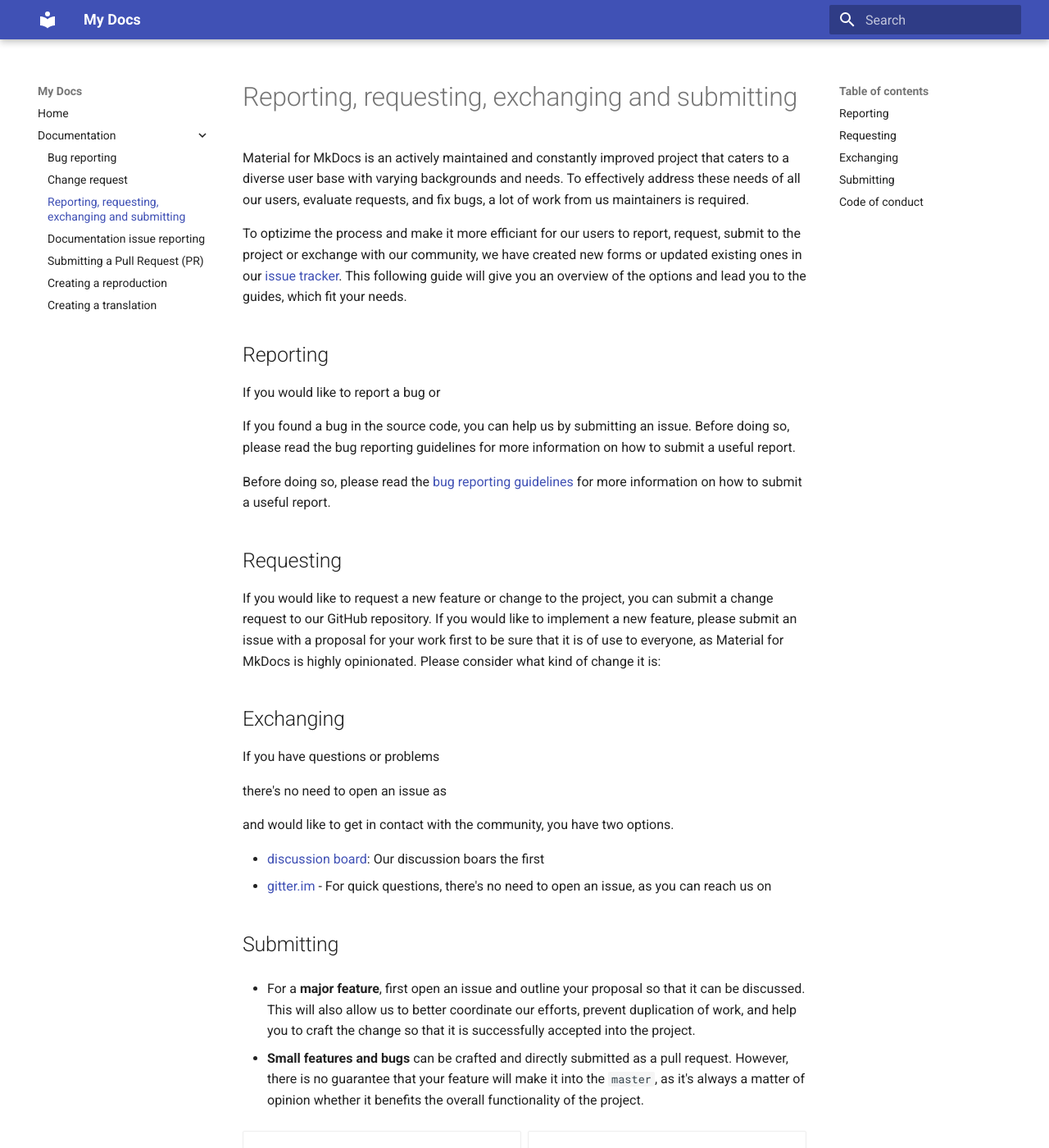
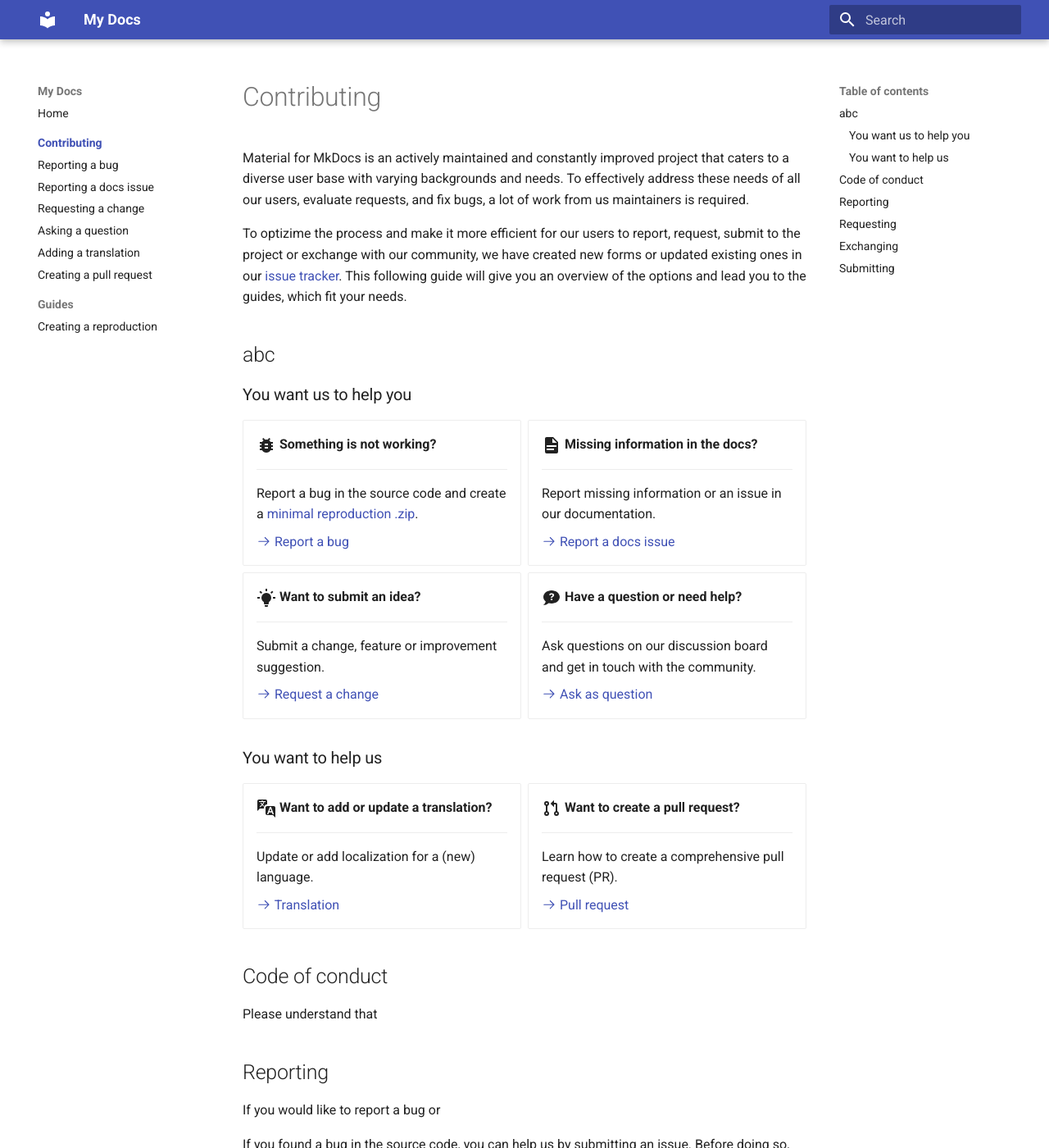
Before and after one commit to katharinalisalin/demo-bug-template, an MkDocs documentation site: the page built from docs/contributing/index.md, in a window 1280 px wide and 1400 px high. Shown: the whole window at 82% size. Built offline with MkDocs 1.6.1 and Material for MkDocs 9.7.7, drawn with Linux system fonts in a browser that asks for light colours; some of the changed text lies outside the part shown.

Commit message:
Updated link to issue template

```diff
--- a/docs/Documentation/contribution.md
+++ b/docs/contributing/index.md
@@ -1,17 +1,84 @@
-# Reporting, requesting, exchanging and submitting
+# Contributing
 
 Material for MkDocs is an actively maintained and constantly improved project
 that caters to a diverse user base with varying backgrounds and needs. To
 effectively address these needs of all our users, evaluate requests, and fix
 bugs, a lot of work from us maintainers is required.
 
-To optizime the process and make it more efficiant for our users to report,
+To optizime the process and make it more efficient for our users to report,
 request, submit to the project or exchange with our community, we have created
 new forms or updated existing ones in our [issue tracker]. This following guide
 will give you an overview of the options and lead you to the guides, which fit
 your needs.
 
   [issue tracker]: https://github.com/squidfunk/mkdocs-material/issues
+
+## abc
+
+### You want us to help you
+
+<div class="grid cards" markdown>
+
+-   :material-bug:{ .lg .middle } __Something is not working?__
+
+    ---
+
+    Report a bug in the source code and create a [minimal reproduction .zip](https://squidfunk.github.io/mkdocs-material/bug-report/reproduction/).
+
+    [:octicons-arrow-right-24: Report a bug](https://squidfunk.github.io/mkdocs-material/bug-report/)
+
+-   :material-file-document:{ .lg .middle } __Missing information in the docs?__
+
+    ---
+
+    Report missing information or an issue in our documentation.
+
+    [:octicons-arrow-right-24: Report a docs issue](https://squidfunk.github.io/mkdocs-material/documentation-issue-report/)
+
+-   :material-lightbulb-on:{ .lg .middle } __Want to submit an idea?__
+
+    ---
+
+    Submit a change, feature or improvement suggestion.
+
+    [:octicons-arrow-right-24: Request a change](https://squidfunk.github.io/mkdocs-material/change-request/)
+
+-   :material-chat-question:{ .lg .middle } __Have a question or need help?__
+
+    ---
+
+    Ask questions on our discussion board and get in touch with the community.
+
+    [:octicons-arrow-right-24: Ask as question](https://github.com/squidfunk/mkdocs-material/discussions)
+
+</div>
+
+### You want to help us
+
+<div class="grid cards" markdown>
+
+-   :material-translate-variant:{ .lg .middle } __Want to add or update a translation?__
+
+    ---
+
+    Update or add localization for a (new) language.
+
+    [:octicons-arrow-right-24: Translation](https://github.com/squidfunk/mkdocs-material/translation)
+
+-   :material-source-pull:{ .lg .middle } __Want to create a pull request?__
+
+    ---
+
+    Learn how to create a comprehensive pull request (PR).
+
+    [:octicons-arrow-right-24: Pull request](https://github.com/squidfunk/mkdocs-material/pull-request)
+
+</div>
+
+
+## Code of conduct
+
+Please understand that
 
 ## Reporting
 
@@ -56,8 +123,6 @@ two options.
 
 ## Submitting
 
-
-
 * For a **major feature**, first open an issue and outline your proposal so
   that it can be discussed. This will also allow us to better coordinate our
   efforts, prevent duplication of work, and help you to craft the change so
@@ -84,62 +149,3 @@ two options.
 ---
 
 ---
-
-
-
-<div class="grid cards" markdown>
-
--   :material-bug:{ .lg .middle } __Is something not working?__
-
-    ---
-
-    Report a bug in the source code and create a [minimal reproduction .zip](https://squidfunk.github.io/mkdocs-material/bug-report/reproduction/).
-
-    [:octicons-arrow-right-24: Bug report](https://squidfunk.github.io/mkdocs-material/bug-report/)
-
--   :material-file-document:{ .lg .middle } __Missing information in the docs?__
-
-    ---
-
-    Report missing information or an issue in our documentation.
-
-    [:octicons-arrow-right-24: Documentation issue report](https://squidfunk.github.io/mkdocs-material/documentation-issue-report/)
-
--   :material-lightbulb-on:{ .lg .middle } __Want to submit an idea?__
-
-    ---
-
-    Submit a change, feature or improvement suggestion.
-
-    [:octicons-arrow-right-24: Change request](https://squidfunk.github.io/mkdocs-material/change-request/)
-
--   :material-chat-question:{ .lg .middle } __Have a question or need help?__
-
-    ---
-
-    Ask questions openly and get in touch with the community.
-
-    [:octicons-arrow-right-24: Disscussion board](https://github.com/squidfunk/mkdocs-material/discussions)
-
--   :material-translate-variant:{ .lg .middle } __Want to add or update a translation?__
-
-    ---
-
-    Update or add localization for a (new) language.
-
-    [:octicons-arrow-right-24: Translation](https://github.com/squidfunk/mkdocs-material/translation)
-
--   :material-source-pull:{ .lg .middle } __Want to create a pull request?__
-
-    ---
-
-    Learn how to create a comprehensive pull request (PR).
-
-    [:octicons-arrow-right-24: Pull request](https://github.com/squidfunk/mkdocs-material/pull-request)
-
-</div>
-
-
-## Code of conduct
-
-Please understand that
--- a/mkdocs.yml
+++ b/mkdocs.yml
@@ -1,11 +1,38 @@
+# yaml-language-server: $schema=https://squidfunk.github.io/mkdocs-material/schema.json
+
 site_name: My Docs
 
 theme:
   name: material
+  features:
+    - content.code.annotate
+    - navigation.indexes
+    - navigation.sections
 
 markdown_extensions:
+  - admonition
   - attr_list
+  - footnotes
   - md_in_html
   - pymdownx.emoji:
       emoji_index: !!python/name:materialx.emoji.twemoji
       emoji_generator: !!python/name:materialx.emoji.to_svg
+  - pymdownx.tasklist
+  - pymdownx.highlight:
+      anchor_linenums: true
+  - pymdownx.inlinehilite
+  - pymdownx.snippets
+  - pymdownx.superfences
+
+nav:
+  - Home: index.md
+  - Contributing:
+    - contributing/index.md
+    - Reporting a bug: contributing/bug-report.md
+    - Reporting a docs issue: contributing/documentation-issue.md # ???
+    - Requesting a change: contributing/change-request.md
+    - Asking a question: https://github.com/squidfunk/mkdocs-material/discussions
+    - Adding a translation: contributing/translation.md
+    - Creating a pull request: "#"
+  - Guides:
+    - Creating a reproduction: contributing/reproduction.md
```
Also changed, not shown: docs/contributing/bug-report.md (renamed from docs/Documentation/bug-report.md), docs/contributing/change-request.md (renamed from docs/Documentation/change-request.md), docs/contributing/documentation-issue.md (renamed from docs/Documentation/documentation-issue-report.md), docs/contributing/pull-request.md (renamed from docs/Documentation/pull-request.md), docs/contributing/reproduction.md (renamed from docs/Documentation/reproduction.md), docs/contributing/translation.md (renamed from docs/Documentation/translation.md), 1 other file.
